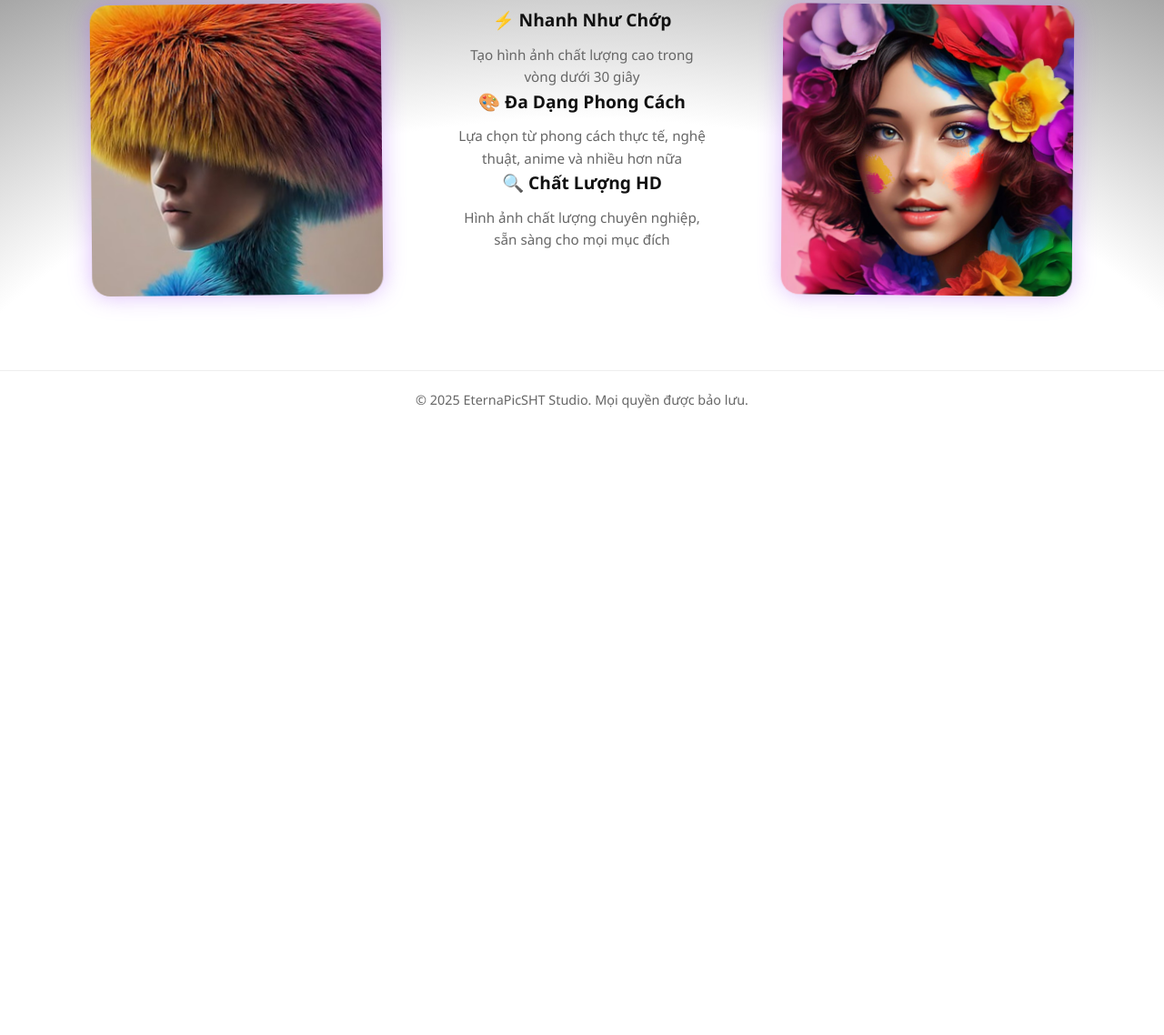
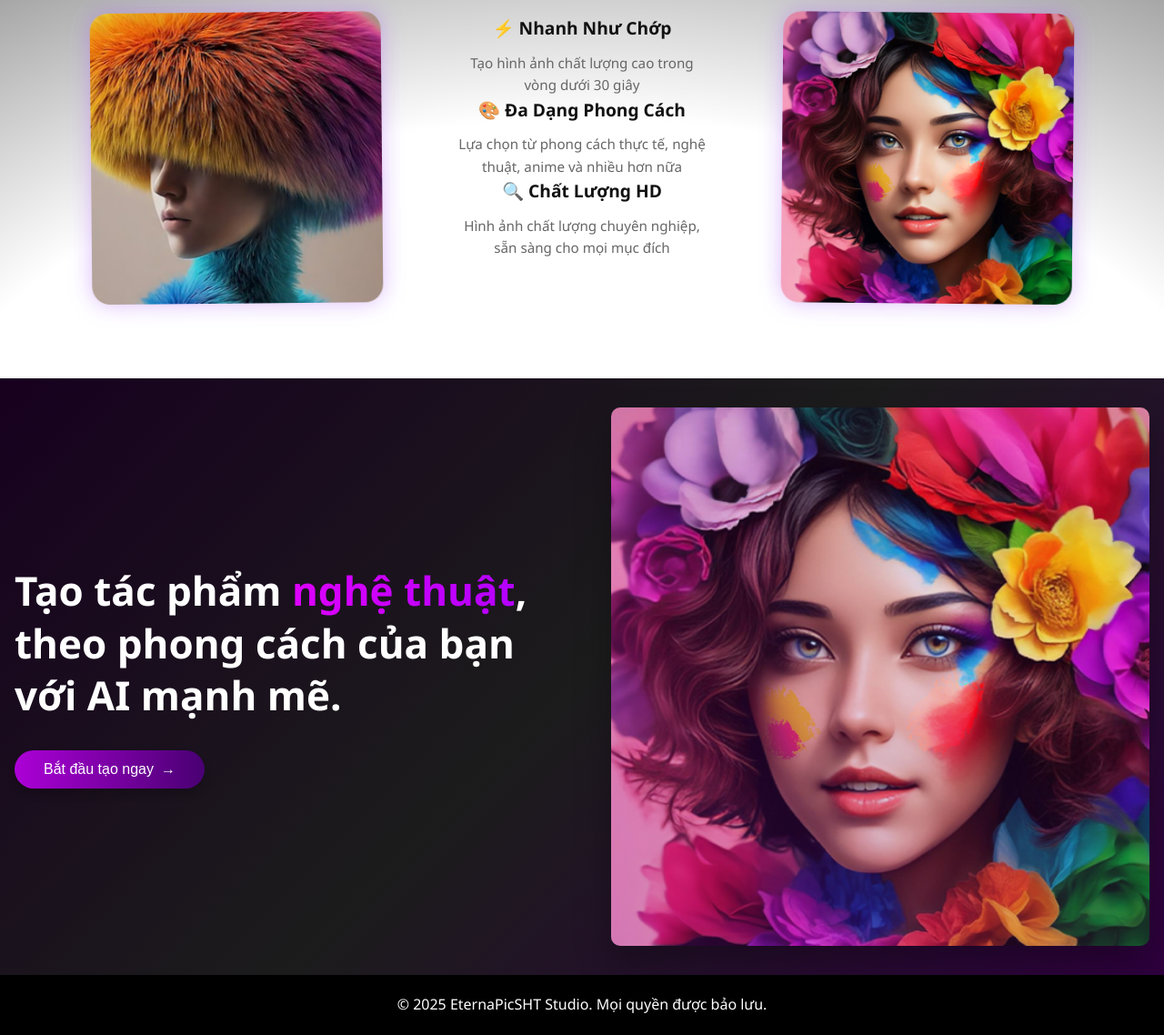
Before and after one commit to Son1BeYew/AIStudio, a plain HTML site: page Client/index.html in a window 1280 px wide. Shown: the part 909-2047 px from the top of the page at 91% size. Before the commit the page ends 1380 px from the top, so only its background shows below. Drawn offline with Linux system fonts and the light colour scheme.

Commit message:
Huy 8/10

```diff
--- a/Client/assets/components/features.html
+++ b/Client/assets/components/features.html
@@ -18,3 +18,32 @@
 
   <img src="/assets/images/anh1_trangchu.png" alt="Ảnh bên phải" class="side-image right">
 </section>
+
+<section class="ai">
+  <div class="ai-wrap">
+    <div class="ai-grid">
+      <!-- Nội dung bên trái -->
+      <div class="ai-content">
+        <h1 class="ai-title">
+          Tạo tác phẩm <span class="ai-gradient">nghệ thuật</span>,<br />
+          theo phong cách của bạn với AI mạnh mẽ.
+        </h1>
+
+        <div class="ai-actions">
+          <button class="btn">
+            Bắt đầu tạo ngay
+            <span class="icon">→</span>
+          </button>
+        </div>
+      </div>
+
+      <!-- Ảnh bên phải -->
+      <div class="ai-img-sec">
+        <div class="ai-img-box">
+          <img src="/assets/images/anh1_trangchu.png" alt="Leonardo AI Interface" class="ai-img" />
+          <div class="ai-overlay"></div>
+        </div>
+      </div>
+    </div>
+  </div>
+</section>
--- a/Client/assets/components/footer.html
+++ b/Client/assets/components/footer.html
@@ -1,3 +1,3 @@
-<footer>
+<footer class="footer">
   <p>&copy; 2025 EternaPicSHT Studio. Mọi quyền được bảo lưu.</p>
 </footer>
--- a/Client/assets/components/header.html
+++ b/Client/assets/components/header.html
@@ -1,6 +1,7 @@
 <header>
   <nav>
     <div class="logo" style="cursor: pointer" onclick="window.location.href='/'">
+      <img src="/assets/images/logo.png" alt="EternaPicSHT Logo" />
       <strong>EternaPicSHT</strong>
     </div>
     <div class="nav-links">
@@ -11,8 +12,8 @@
     </div>
     <div class="auth" id="auth-section">
       <a href="/login.html">Đăng Nhập</a>
-      <button class="primary" onclick="window.location.href='/login.html'">
-        Bắt Đầu
+      <button class="primary1" onclick="window.location.href='/login.html'">
+        Đăng Ký
       </button>
     </div>
   </nav>
--- a/Client/assets/css/features.css
+++ b/Client/assets/css/features.css
@@ -1,4 +1,4 @@
-/* Ảnh hai bên */
+
 .side-image {
   width: 320px;
   height: auto;
@@ -49,3 +49,133 @@
     margin: 20px 0;
   }
 }
+
+/* AI Section (footer area) */
+.ai {
+  min-height: 100px;
+  background: linear-gradient(135deg, #17001f, #1c1c1c, #2f003f);
+  display: flex;
+  align-items: center;
+  justify-content: center;
+  padding: 2rem 1rem;
+  font-family: "Segoe UI", sans-serif;
+  color: #fff;
+}
+
+.ai-wrap {
+  max-width: 80rem;
+  margin: 0 auto;
+  width: 100%;
+}
+
+.ai-grid {
+  display: grid;
+  align-items: center;
+}
+
+@media (min-width: 1024px) {
+  .ai-grid {
+    grid-template-columns: 1fr 1fr;
+    gap: 4rem;
+  }
+}
+
+.ai-content {
+  display: flex;
+  flex-direction: column;
+  gap: 2rem;
+  text-align: center;
+  animation: fadeUp 0.8s ease-out;
+}
+
+@media (min-width: 1024px) {
+  .ai-content {
+    text-align: left;
+  }
+}
+
+.ai-title {
+  font-size: 2rem;
+  line-height: 1.3;
+  margin: 0;
+}
+
+@media (min-width: 768px) {
+  .ai-title {
+    font-size: 2.75rem;
+  }
+}
+
+.ai-gradient {
+  background: linear-gradient(to right, #dd00ff, rgb(179, 0, 255));
+  -webkit-background-clip: text;
+  background-clip: text;
+  -webkit-text-fill-color: transparent;
+}
+
+.ai-actions {
+  display: flex;
+  flex-direction: column;
+  gap: 1rem;
+  align-items: center;
+}
+
+@media (min-width: 1024px) {
+  .ai-actions {
+    align-items: flex-start;
+  }
+}
+
+.btn {
+  background: linear-gradient(to right, #ac00d7, #490072);
+  color: #fff;
+  border: none;
+  padding: 0.75rem 2rem;
+  border-radius: 9999px;
+  font-size: 1rem;
+  font-weight: 500;
+  box-shadow: 0 6px 10px rgba(0, 0, 0, 0.2);
+  cursor: pointer;
+  display: inline-flex;
+  align-items: center;
+  gap: 0.5rem;
+  transition: all 0.3s ease;
+}
+
+.btn:hover {
+  background: linear-gradient(to right, #cc00ff, #a200ff);
+  transform: translateY(-2px);
+}
+
+.icon {
+  font-weight: bold;
+  transition: transform 0.3s ease;
+}
+
+.btn:hover .icon {
+  transform: translateX(4px);
+}
+
+.ai-img-sec {
+  position: relative;
+  animation: fadeUp 0.8s ease-out 0.2s both;
+}
+
+.ai-img-box {
+  position: relative;
+  border-radius: 10px;
+  overflow: hidden;
+  box-shadow: 0 20px 40px rgba(0, 0, 0, 0.3);
+}
+
+.ai-img {
+  width: 100%;
+  display: block;
+  object-fit: cover;
+}
+
+.ai-overlay {
+  position: absolute;
+  inset: 0;
+  background: linear-gradient(45deg, rgba(137, 13, 153, 0.3), transparent);
+}
--- /dev/null
+++ b/Client/assets/css/footer.css
@@ -0,0 +1,9 @@
+
+footer {
+  background-color: #000000; /* Nền đen */
+  color: #fff; /* Chữ trắng */
+  text-align: center;
+  padding: 20px 0;
+  margin: 0;
+  border: none; /* bỏ viền trắng trên */
+}
--- a/Client/assets/css/styles.css
+++ b/Client/assets/css/styles.css
@@ -48,6 +48,11 @@ nav .logo {
   display: flex;
   align-items: center;
   gap: 6px;
+}
+nav .logo img {
+  width: 60px;
+  height: auto;
+  object-fit: contain;
 }
 
 nav .nav-links a {
@@ -163,11 +168,30 @@ button.primary {
   transition: all 0.5s ease;
 }
 
+button.primary1 {
+  padding: 17px 40px;
+  border-radius: 50px;
+  cursor: pointer;
+  border: 0;
+  background-color: white;
+  box-shadow: rgb(0, 0, 0) 0px 1px 5px 0px;
+  letter-spacing: 1.5px;
+  text-transform: uppercase;
+  font-size: 15px;
+  font-weight: bold;
+  transition: all 0.5s ease;
+}
+
 button.primary:hover {
   letter-spacing: 3px;
   background-color: hsl(0, 0%, 0%);
   color: hsl(0, 0%, 100%);
   box-shadow: rgb(0, 0, 0) 0px 7px 29px 0px;
+}
+
+button.primary1:hover {
+  background-color: hsl(0, 0%, 0%);
+  color: hsl(0, 0%, 100%);
 }
 
 button.secondary {
@@ -216,29 +240,6 @@ button.secondary:hover {
 .feature-item p {
   font-size: 0.95rem;
   color: var(--subtext);
-}
-
-/* ================= FOOTER ================= */
-footer {
-  text-align: center;
-  padding: 20px;
-  border-top: 1px solid #eee;
-  font-size: 0.9rem;
-  color: var(--subtext);
-}
-
-/* ================= RESPONSIVE ================= */
-@media (max-width: 768px) {
-  .hero h1 {
-    font-size: 2.2rem;
-  }
-  .hero p {
-    font-size: 1rem;
-  }
-  .features {
-    flex-direction: column;
-    gap: 40px;
-  }
 }
 
 /* ===== LOGIN PAGE ===== */
--- a/Client/index.html
+++ b/Client/index.html
@@ -1,5 +1,6 @@
 <!DOCTYPE html>
 <html lang="vi">
+
 <head>
   <meta charset="UTF-8" />
   <meta name="viewport" content="width=device-width, initial-scale=1.0" />
@@ -7,6 +8,7 @@
   <link rel="stylesheet" href="/assets/css/styles.css" />
   <link rel="stylesheet" href="/assets/css/features.css" />
   <link rel="stylesheet" href="/assets/css/hero.css" />
+  <link rel="stylesheet" href="/assets/css/footer.css" />
 </head>
 
 <body>
@@ -20,4 +22,5 @@
 
   <script src="/assets/js/main.js"></script>
 </body>
+
 </html>
```
Also changed, not shown: Client/dashboard.html (+4 -0 lines), Client/login.html (+48 -39 lines), Client/assets/images/logo.png (added). Lines whose indentation alone changed are shown as unchanged.
